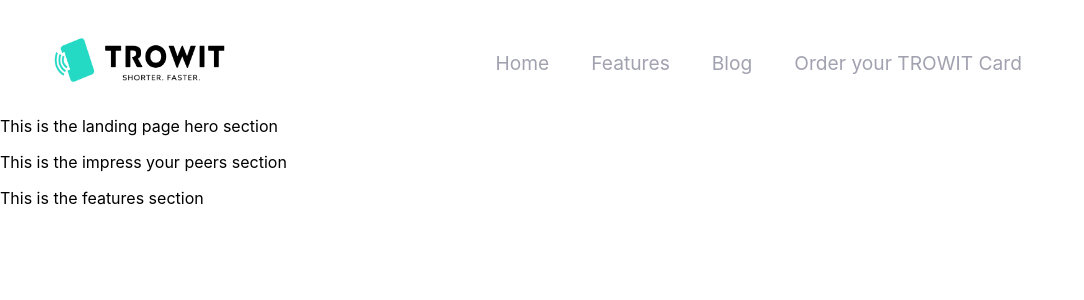
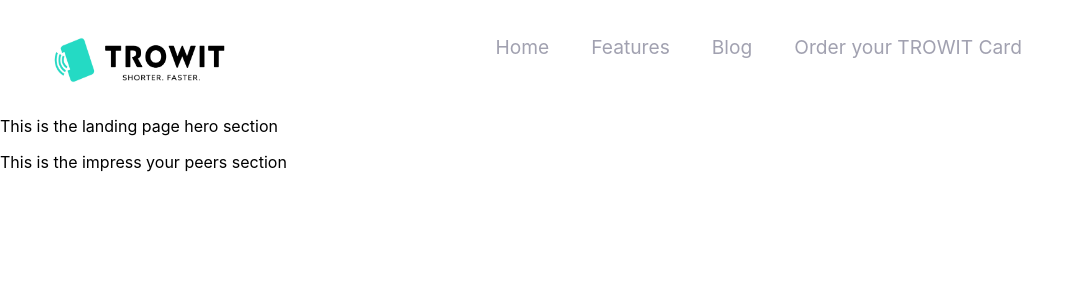
Before and after one commit to Billy-Night/Trowit, a React (Create React App) app: page / in a window 1280 px wide. Shown: the top 300 px of the page, without its empty margins (0-1084 px from the left). Built offline with nearby package versions, Linux system fonts and the light colour scheme.

Commit message:
navbar responsive

```diff
--- a/public/index.html
+++ b/public/index.html
@@ -10,6 +10,7 @@
       content="Web site created using create-react-app"
     />
     <link rel="apple-touch-icon" href="%PUBLIC_URL%/logo192.png" />
+    <script src="https://kit.fontawesome.com/a268a054ec.js" crossorigin="anonymous"></script>
     <!--
       manifest.json provides metadata used when your web app is installed on a
       user's mobile device or desktop. See https://developers.google.com/web/fundamentals/web-app-manifest/
--- a/src/components/Landing_Page/LandingPage.jsx
+++ b/src/components/Landing_Page/LandingPage.jsx
@@ -1,8 +1,6 @@
 import TopNavbar from '../TopNavBar/TopNavbar.jsx';
 import HeroSection from './Hero_Section/HeroSection.jsx'
 import ImpressYourPeers from '../Landing_Page/Impress_your_peers_section/ImpressYourPeers';
-import LandingPageFeatures from '../Landing_Page/Features_section/LandingPageFeatures';
-
 const LandingPage = () => {
 
     return (
@@ -10,7 +8,7 @@
             <TopNavbar />
             <HeroSection />
             <ImpressYourPeers />
-            <LandingPageFeatures />
+
         </div>
     );
 }
--- a/src/components/TopNavBar/TopNavbar.css
+++ b/src/components/TopNavBar/TopNavbar.css
@@ -62,7 +62,7 @@
   .nav-item {
     height: 80px;
     display: flex;
-    align-items: flex-start;
+    align-items: flex-end;
   }
 
   .nav-item-round {
```
Also changed, not shown: 1 other file (tests, documents, lock files or other folders).
